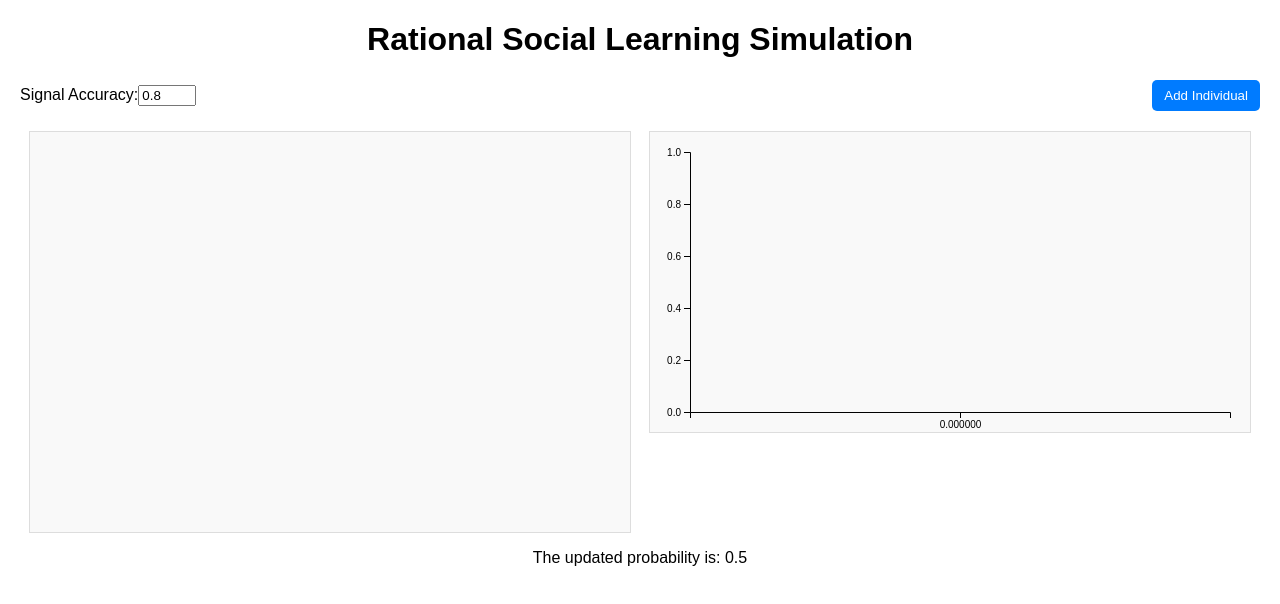
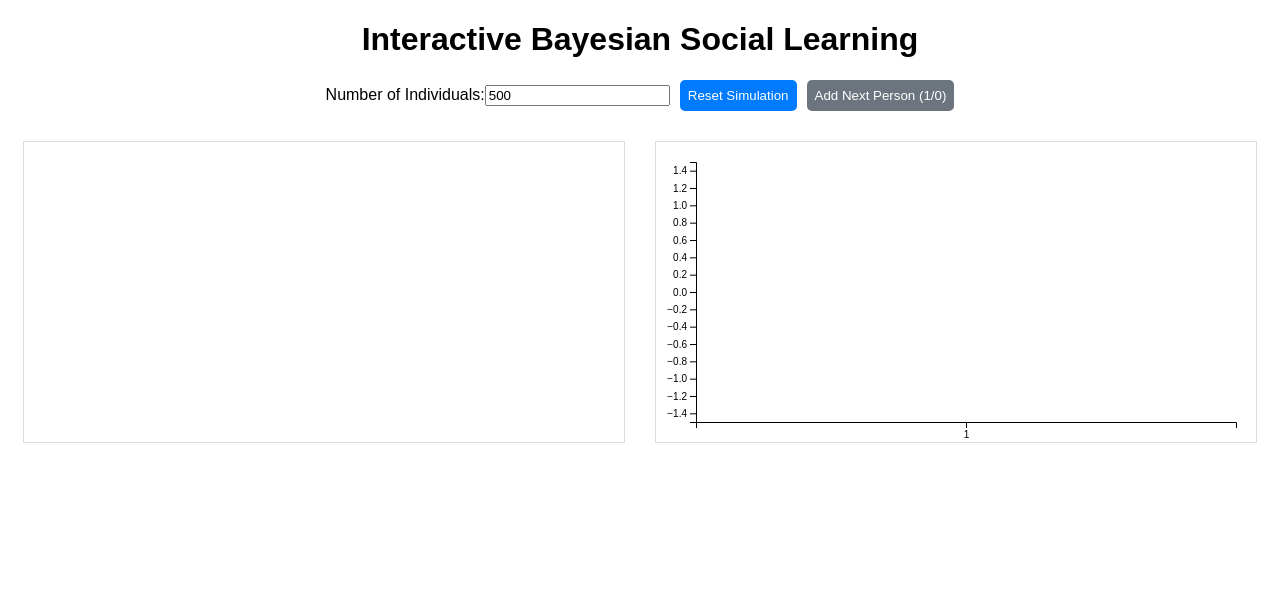
Before and after one commit to sonnetx/rational-learning, a React (Create React App) app: page / in a window 1280 px wide. Shown: the top 604 px of the page. Built offline with nearby package versions, Linux system fonts and the light colour scheme.

Commit message:
update model

```diff
--- a/src/App.js
+++ b/src/App.js
@@ -1,38 +1,55 @@
 import React, { useState } from 'react';
+import { simulate, action, updateX, generateSignals } from './simulation';
 import Chart from './Chart';
+import ProbabilityChart from './ProbabilityChart';
 import Controls from './Controls';
-import ProbabilityChart from './ProbabilityChart';
-import { simulateStep } from './simulation';
 
 function App() {
-  const [numIndividuals, setNumIndividuals] = useState(100);
-  const [signalAccuracy, setSignalAccuracy] = useState(0.8);
+  const [numCats, setNumCats] = useState(500);
+  const [beliefs, setBeliefs] = useState([0]);
   const [actions, setActions] = useState([]);
-  const [beliefs, setBeliefs] = useState([0.5]); // Initial neutral belief
+  const [signals, setSignals] = useState([]);
+  const [trueState, setTrueState] = useState(0);
+  const [step, setStep] = useState(0);
 
-  const addIndividual = () => {
-    const { newBelief, action } = simulateStep(beliefs[beliefs.length - 1], signalAccuracy);
-    setBeliefs((prev) => [...prev, newBelief]);
-    setActions((prev) => [...prev, action]);
+  const initializeSimulation = () => {
+    const E = Math.random() < 0.5 ? 1 : -1; // True state
+    const Zs = generateSignals(numCats, E); // Private signals
+    setSignals(Zs);
+    setTrueState(E);
+    setBeliefs([0]);
+    setActions([]);
+    setStep(0);
+  };
+
+  const addNextPerson = () => {
+    if (step < signals.length) {
+      const prevX = beliefs[beliefs.length - 1];
+      const curSignal = signals[step];
+      const curAction = action(prevX, curSignal);
+      const curX = updateX(prevX, curAction);
+
+      setBeliefs((prev) => [...prev, curX]);
+      setActions((prev) => [...prev, curAction]);
+      setStep((prev) => prev + 1);
+    }
   };
 
   return (
     <div className="app">
-      <h1>Rational Social Learning Simulation</h1>
+      <h1>Interactive Bayesian Social Learning</h1>
       <Controls
-        numIndividuals={numIndividuals}
-        setNumIndividuals={setNumIndividuals}
-        signalAccuracy={signalAccuracy}
-        setSignalAccuracy={setSignalAccuracy}
-        addIndividual={addIndividual}
+        numCats={numCats}
+        setNumCats={setNumCats}
+        initializeSimulation={initializeSimulation}
+        addNextPerson={addNextPerson}
+        step={step}
+        total={signals.length}
       />
       <div className="visualizations">
         <Chart actions={actions} />
-        <ProbabilityChart beliefs={beliefs} />
+        <ProbabilityChart beliefs={beliefs} trueState={trueState} />
       </div>
-      <p className="probability">
-        The updated probability is: {beliefs[beliefs.length - 1]}
-      </p>
     </div>
   );
 }
--- a/src/Chart.js
+++ b/src/Chart.js
@@ -5,12 +5,11 @@ function Chart({ actions }) {
   const chartRef = useRef();
 
   useEffect(() => {
-    const width = 600, height = 400;
-    const svg = d3.select(chartRef.current)
-      .attr('width', width)
-      .attr('height', height);
+    const svg = d3.select(chartRef.current);
+    svg.selectAll('*').remove();
+    const width = 600, height = 300;
 
-    svg.selectAll('*').remove(); // Clear previous render
+    svg.attr('width', width).attr('height', height);
 
     svg.selectAll('circle')
       .data(actions)
--- a/src/Controls.js
+++ b/src/Controls.js
@@ -1,13 +1,20 @@
 import React from 'react';
 
-function Controls({ signalAccuracy, setSignalAccuracy, addIndividual }) {
+function Controls({ numCats, setNumCats, initializeSimulation, addNextPerson, step, total }) {
   return (
     <div className="controls">
       <label>
-        Signal Accuracy:
-        <input type="number" step="0.01" value={signalAccuracy} onChange={(e) => setSignalAccuracy(parseFloat(e.target.value))} />
+        Number of Individuals:
+        <input
+          type="number"
+          value={numCats}
+          onChange={(e) => setNumCats(Number(e.target.value))}
+        />
       </label>
-      <button onClick={addIndividual}>Add Individual</button>
+      <button onClick={initializeSimulation}>Reset Simulation</button>
+      <button onClick={addNextPerson} disabled={step >= total}>
+        Add Next Person ({step + 1}/{total})
+      </button>
     </div>
   );
 }
--- a/src/ProbabilityChart.js
+++ b/src/ProbabilityChart.js
@@ -1,30 +1,30 @@
 import React, { useEffect, useRef } from 'react';
 import * as d3 from 'd3';
 
-function ProbabilityChart({ beliefs }) {
+function ProbabilityChart({ beliefs, trueState }) {
   const chartRef = useRef();
 
   useEffect(() => {
+    const svg = d3.select(chartRef.current);
+    svg.selectAll('*').remove();
+
     const width = 600, height = 300;
-    const svg = d3.select(chartRef.current)
-      .attr('width', width)
-      .attr('height', height);
 
-    svg.selectAll('*').remove(); // Clear previous render
+    svg.attr('width', width).attr('height', height);
 
-    const xScale = d3.scaleLinear().domain([0, beliefs.length - 1]).range([40, width - 20]);
-    const yScale = d3.scaleLinear().domain([0, 1]).range([height - 20, 20]);
+    const xScale = d3.scaleLog().domain([1, beliefs.length]).range([40, width - 20]);
+    const yScale = d3.scaleLinear().domain([-1.5, 1.5]).range([height - 20, 20]);
 
     const line = d3.line()
-      .x((_, i) => xScale(i))
-      .y((d) => yScale(d));
+      .x((_, i) => xScale(i + 1))
+      .y((d) => yScale(d * trueState));
 
     svg.append('g')
-      .call(d3.axisLeft(yScale).ticks(5).tickFormat(d3.format('.1f')))
+      .call(d3.axisLeft(yScale))
       .attr('transform', 'translate(40,0)');
 
     svg.append('g')
-      .call(d3.axisBottom(xScale).ticks(beliefs.length))
+      .call(d3.axisBottom(xScale).ticks(10))
       .attr('transform', `translate(0,${height - 20})`);
 
     svg.append('path')
@@ -33,7 +33,7 @@ function ProbabilityChart({ beliefs }) {
       .attr('stroke', 'steelblue')
       .attr('stroke-width', 2)
       .attr('d', line);
-  }, [beliefs]);
+  }, [beliefs, trueState]);
 
   return <svg ref={chartRef}></svg>;
 }
--- a/src/index.css
+++ b/src/index.css
@@ -1,42 +1,29 @@
-body {
-  margin: 0;
-  font-family: -apple-system, BlinkMacSystemFont, 'Segoe UI', 'Roboto', 'Oxygen',
-    'Ubuntu', 'Cantarell', 'Fira Sans', 'Droid Sans', 'Helvetica Neue',
-    sans-serif;
-  -webkit-font-smoothing: antialiased;
-  -moz-osx-font-smoothing: grayscale;
-}
-
-code {
-  font-family: source-code-pro, Menlo, Monaco, Consolas, 'Courier New',
-    monospace;
-}
-
 .app {
   font-family: Arial, sans-serif;
   text-align: center;
+}
+
+.controls {
   margin: 20px;
 }
 
-.controls {
-  margin-bottom: 20px;
-}
-
-label {
-  margin-right: 10px;
-}
-
 button {
-  background-color: #007BFF;
+  margin-left: 10px;
+  padding: 8px;
+  background: #007bff;
   color: white;
   border: none;
-  padding: 8px 12px;
+  border-radius: 5px;
   cursor: pointer;
-  border-radius: 5px;
 }
 
 button:hover {
-  background-color: #0056b3;
+  background: #0056b3;
+}
+
+button:disabled {
+  background: #6c757d;
+  cursor: not-allowed;
 }
 
 .visualizations {
@@ -47,20 +34,5 @@ button:hover {
 
 svg {
   border: 1px solid #ddd;
-  background-color: #f9f9f9;
+  margin-top: 10px;
 }
-
-.controls {
-  display: flex;
-  justify-content: space-between;
-  align-items: center;
-  margin-bottom: 20px;
-}
-
-label {
-  margin-right: 10px;
-}
-
-input {
-  width: 50px;
-}
--- a/src/simulation.js
+++ b/src/simulation.js
@@ -1,20 +1,47 @@
-export function simulateStep(priorBelief, signalAccuracy) {
-    const generatePrivateSignal = (p) => Math.random() < p ? 1 : 0;
+// simulation.js
+import * as d3 from 'd3';
 
-    const updateBelief = (prior, signal) => {
-      const pSignalGivenState1 = signal === 1 ? signalAccuracy : 1 - signalAccuracy;
-      const pSignalGivenState0 = signal === 1 ? 1 - signalAccuracy : signalAccuracy;
-      const likelihood1 = prior * pSignalGivenState1;
-      const likelihood0 = (1 - prior) * pSignalGivenState0;
-      const posterior = likelihood1 / (likelihood1 + likelihood0);
+const sigma = 5;
+const numSamples = 1000;
 
-      return prior * (1 - 0.5 * (1 - posterior)) + 0.5 * posterior;
-    };
+// Information content function
+export function informationContent(z) {
+  return (2 * z) / sigma ** 2;
+}
 
+// MAP Action: returns 1 or -1 based on prior x and signal z
+export function action(prevX, z) {
+  return (prevX + informationContent(z) >= 0) ? 1 : -1;
+}
 
-    const signal = generatePrivateSignal(signalAccuracy);
-    const newBelief = updateBelief(priorBelief, signal);
-    const action = newBelief >= 0.5 ? 1 : 0;
+// Bayesian Update for x using CDF
+export function updateX(prevX, curAction) {
+  const positiveSample = d3.range(numSamples).map(() => action(prevX, d3.randomNormal(1, sigma)()) === curAction).filter(Boolean).length / numSamples;
+  const negativeSample = d3.range(numSamples).map(() => action(prevX, d3.randomNormal(-1, sigma)()) === curAction).filter(Boolean).length / numSamples;
 
-    return { newBelief, action };
+  return prevX + Math.log(positiveSample / negativeSample);
+}
+
+// Generate signals
+export function generateSignals(numCats, trueState) {
+  return d3.range(numCats).map(() => d3.randomNormal(trueState, sigma)());
+}
+
+// Simulate Bayesian Social Learning
+export function simulate(numCats) {
+  const E = Math.random() < 0.5 ? 1 : -1; // True state
+  const Zs = generateSignals(numCats, E); // Private signals
+  const Xs = [0]; // Initial neutral belief
+  const As = [];  // Action history
+
+  for (let i = 0; i < numCats; i++) {
+    const prevX = Xs[Xs.length - 1];
+    const curAction = action(prevX, Zs[i]);
+    const curX = updateX(prevX, curAction);
+
+    Xs.push(curX);
+    As.push(curAction);
   }
+
+  return { beliefs: Xs, actions: As, trueState: E };
+}
```
